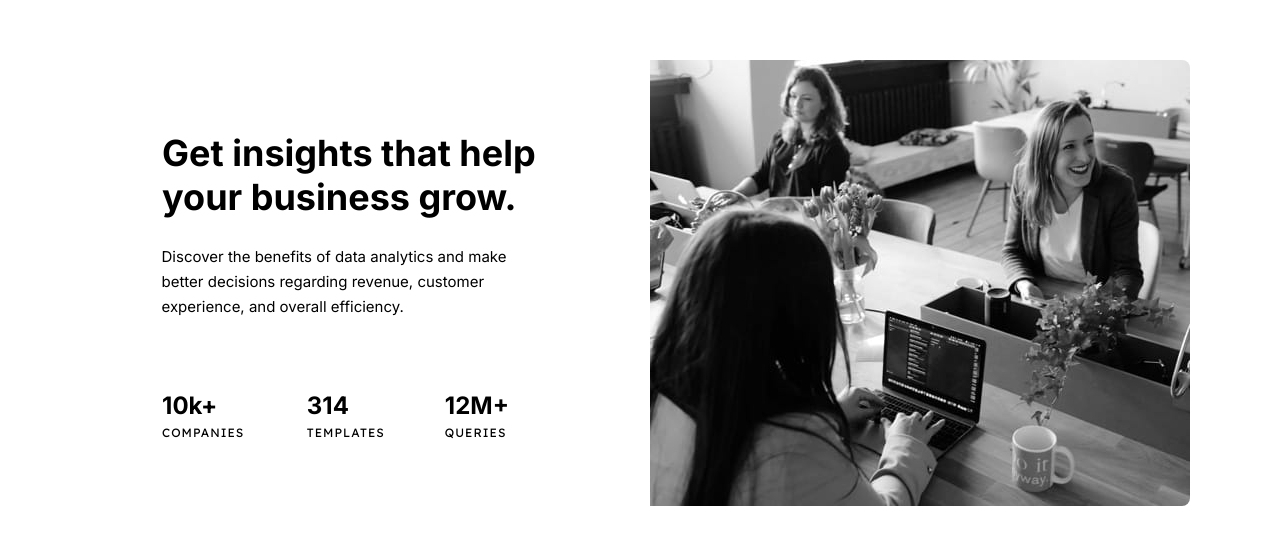
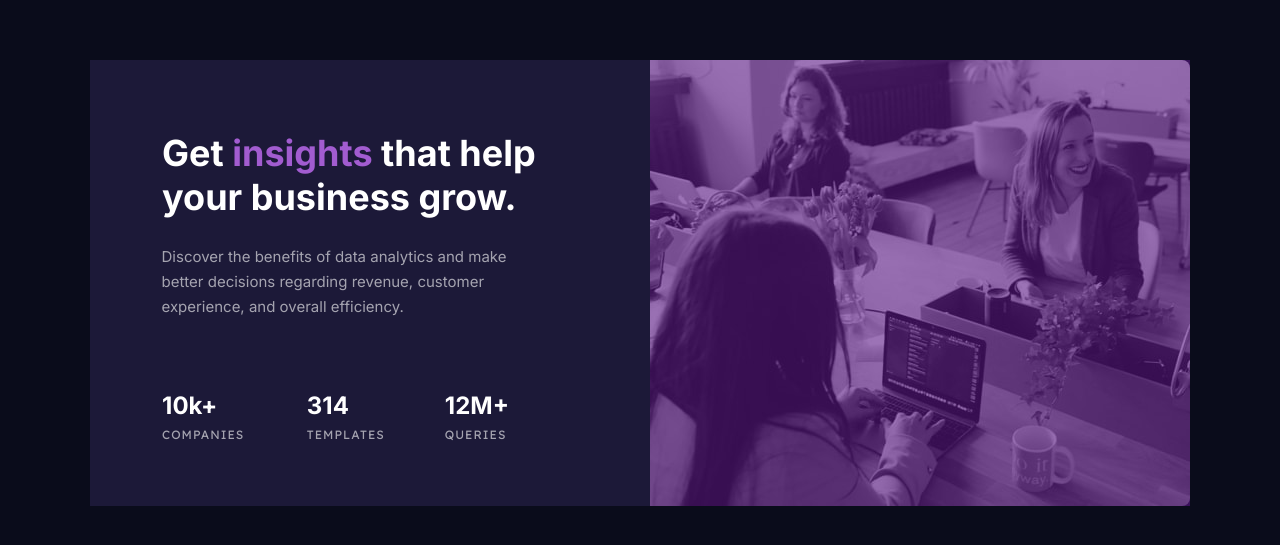
Before and after one commit to hcxweb/stats-preview-card, a plain HTML site: page index.html in a window 1280 px wide. Shown: the part 117-662 px from the top of the page. Drawn offline with Linux system fonts and the light colour scheme.

Commit message:
added more colors

```diff
--- a/style.css
+++ b/style.css
@@ -1,8 +1,3 @@
-/*
-- Very dark blue (main background): hsl(233, 47%, 7%)
-- Dark desaturated blue (card background): hsl(244, 38%, 16%)
-- Soft violet (accent): hsl(277, 64%, 61%)
- */
 
 *,
 *::before,
@@ -18,7 +13,8 @@ html {
 
 body {
     font-family: 'Inter', sans-serif;
-    /* color: #fff; */
+    color: #fff;
+    background-color: #0a0c1b;
 }
 
 .card {
@@ -35,6 +31,7 @@ body {
 .card-contents {
     display: flex;
     flex: 1 1 50.9%;
+    background-color: #1c1938;
 }
 
 h1 {
@@ -48,6 +45,10 @@ h1 {
     line-height: 4.4rem;
 }
 
+h1 span {
+    color:#a25cd0;
+}
+
 p {
     width: 37.4rem;
     height: 7.5rem;
@@ -57,7 +58,7 @@ p {
     font-size: 1.5rem;
     font-weight: 400;
     line-height: 2.5rem;
-    /* opacity: 0.75; */
+    opacity: 0.6;
 }
 
 ul {
@@ -92,8 +93,8 @@ li:last-child .stats-num {
     font-family: 'Lexend Deca', sans-serif;
     font-size: 1.2rem;
     letter-spacing: .1rem;
-    line-height: 2.5rem;
-    /* opacity: .6; */
+    line-height: 3rem;
+    opacity: .6;
 }
 
 .card-image {
@@ -112,7 +113,7 @@ li:last-child .stats-num {
     position: absolute;
     top: 0;
     left: 0;
-    /* background-color: rgba(171, 92, 219, 0.75); */
+    background-color: rgba(90, 22, 133, 0.6)
 }
 
 
```
